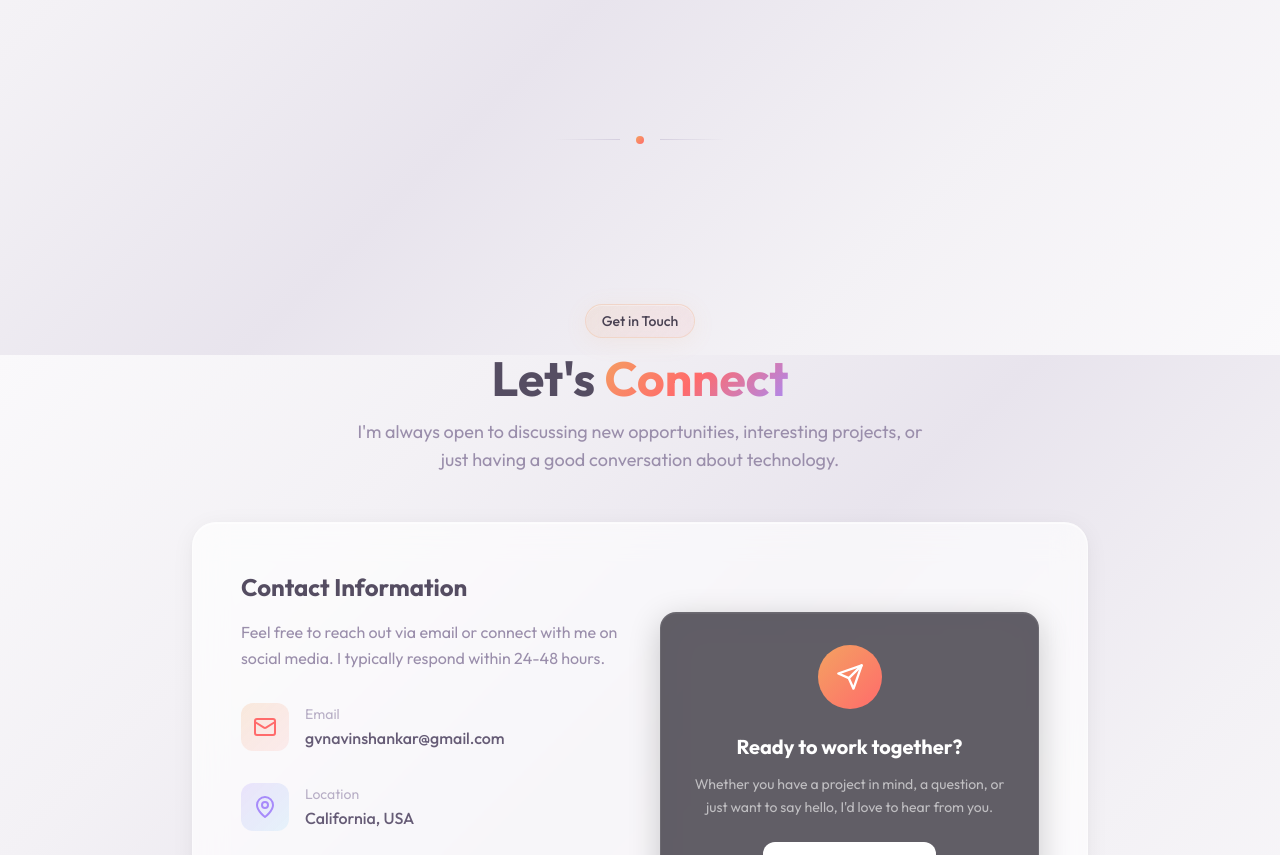
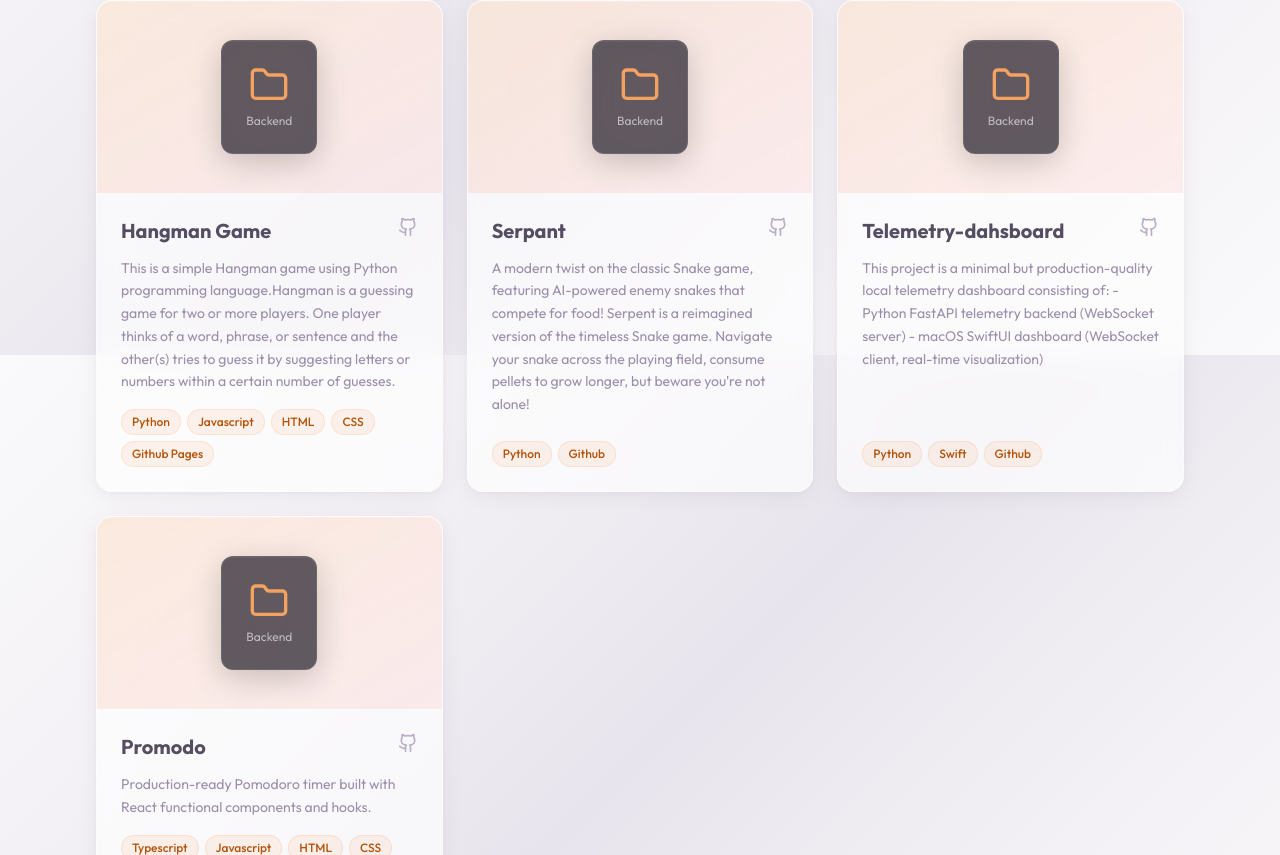
Before and after one commit to navin-shankar-v/Portfolio, a Next.js app: page /Portfolio/ in a window 1280 px wide. Shown: the part 5245-6100 px from the top of the page. Built offline with nearby package versions, Linux system fonts and the light colour scheme.

Commit message:
Added projects details to the projects.ts file

```diff
--- a/data/projects.ts
+++ b/data/projects.ts
@@ -28,4 +28,40 @@ export const projects: Project[] = [
     image: '/projects/hashtag-holidays.png',
     category: 'fullstack',
   },
+  {
+    id: 'proj-4',
+    title: 'Hangman Game',
+    description: 'This is a simple Hangman game using Python programming language.Hangman is a guessing game for two or more players. One player thinks of a word, phrase, or sentence and the other(s) tries to guess it by suggesting letters or numbers within a certain number of guesses.',
+    techStack: ['Python', 'Javascript', 'HTML', 'CSS', 'Github Pages'],
+    githubUrl: 'https://github.com/navin-shankar-v/Hangman',
+    image: '/projects/hashtag-holidays.png',
+    category: 'backend',
+  },
+  {
+    id: 'proj-5',
+    title: 'Serpant',
+    description: 'A modern twist on the classic Snake game, featuring AI-powered enemy snakes that compete for food! Serpent is a reimagined version of the timeless Snake game. Navigate your snake across the playing field, consume pellets to grow longer, but beware you\'re not alone!',
+    techStack: ['Python', 'Github'],
+    githubUrl: 'https://github.com/navin-shankar-v/Serpant',
+    image: '/projects/hashtag-holidays.png',
+    category: 'backend',
+  },
+  {
+    id: 'proj-6',
+    title: 'Telemetry-dahsboard',
+    description: 'This project is a minimal but production-quality local telemetry dashboard consisting of: - Python FastAPI telemetry backend (WebSocket server) - macOS SwiftUI dashboard (WebSocket client, real-time visualization)',
+    techStack: ['Python', 'Swift', 'Github'],
+    githubUrl: 'https://github.com/navin-shankar-v/Telemetry-dahsboard',
+    image: '/projects/hashtag-holidays.png',
+    category: 'backend',
+  },
+  {
+    id: 'proj-7',
+    title: 'Promodo',
+    description: 'Production-ready Pomodoro timer built with React functional components and hooks.',
+    techStack: ['Typescript', 'Javascript', 'HTML', 'CSS', 'Github'],
+    githubUrl: 'https://github.com/navin-shankar-v/Promodo',
+    image: '/projects/hashtag-holidays.png',
+    category: 'backend',
+  },
 ];
```
